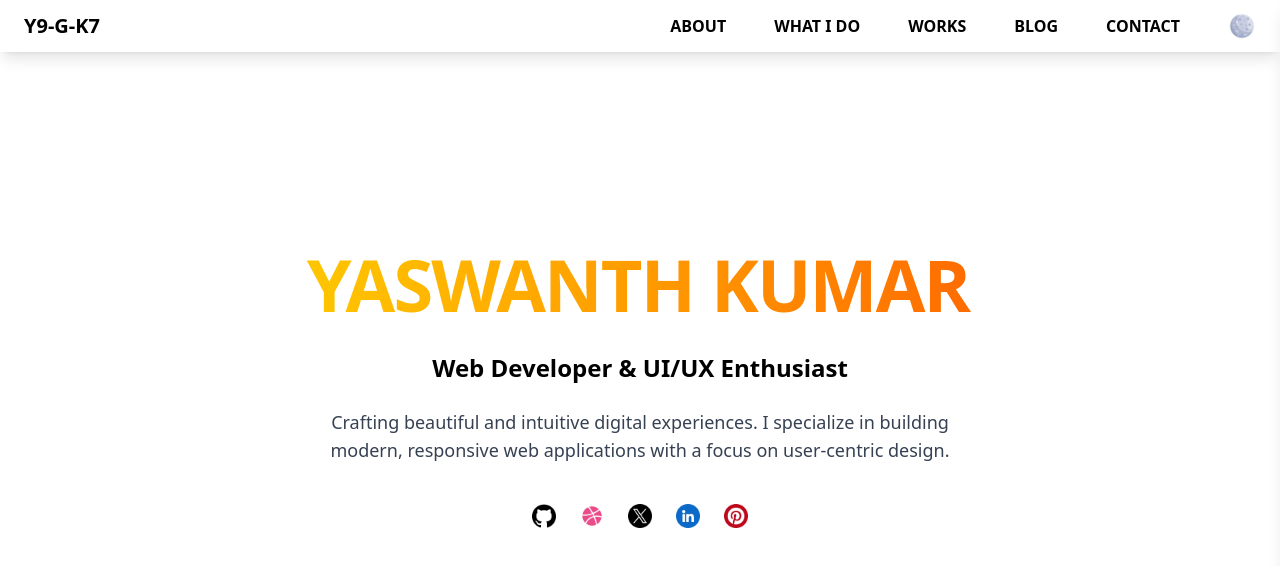
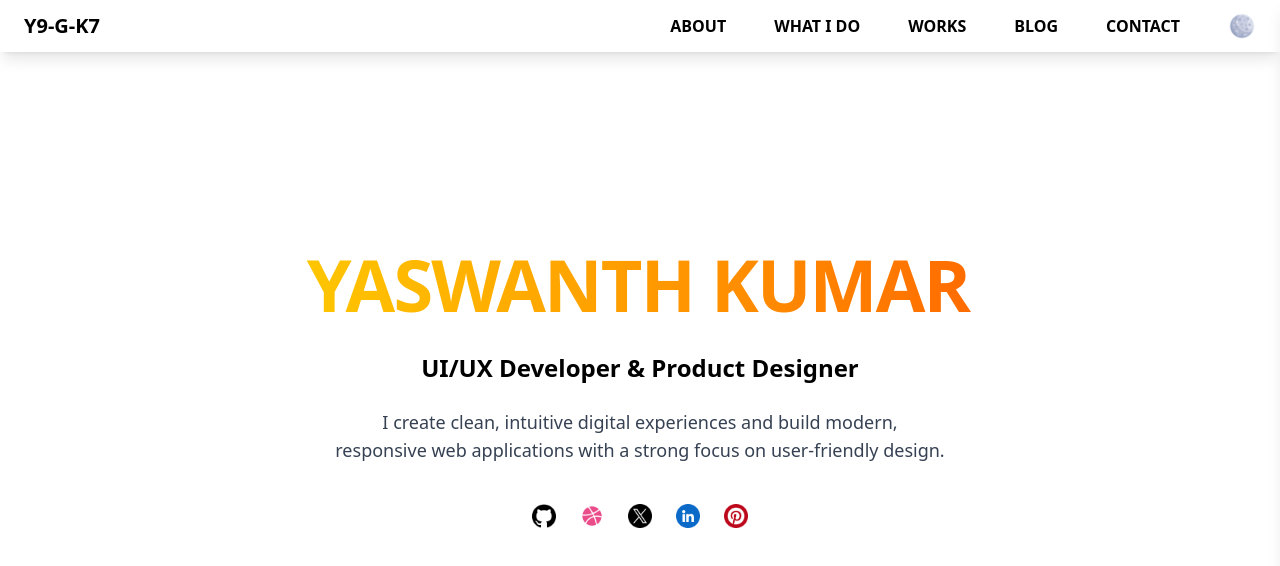
Before and after one commit to yash-b6k/My_portfoy, a React (Vite) app: page / in a window 1280 px wide. Shown: the top 566 px of the page. Built offline with nearby package versions, Linux system fonts and the light colour scheme.

Commit message:
changes at Homepage

```diff
--- a/src/pages/Home.jsx
+++ b/src/pages/Home.jsx
@@ -17,7 +17,7 @@ export default function Home({ theme }) {
 
   useEffect(() => {
     let revealedIndex = 0;
-    const totalDuration = 3000;
+    const totalDuration = 4000;
     const revealInterval = totalDuration / nameToDisplay.length;
 
     const scrambleIntervalId = setInterval(() => {
@@ -71,16 +71,14 @@ export default function Home({ theme }) {
             theme === "dark" ? "text-white" : "text-black"
           }`}
         >
-          Web Developer & UI/UX Enthusiast
+          UI/UX Developer & Product Designer
         </p>
         <p
           className={`mt-6 max-w-2xl mx-auto text-base md:text-lg  ${
             theme === "dark" ? "text-gray-300" : "text-gray-700"
           }`}
         >
-          Crafting beautiful and intuitive digital experiences. I specialize in
-          building modern, responsive web applications with a focus on
-          user-centric design.
+          I create clean, intuitive digital experiences and build modern,<br/> responsive web applications with a strong focus on user-friendly design.
         </p>
 
         {/* Social media icons */}
@@ -125,7 +123,7 @@ export default function Home({ theme }) {
 
           {/* LinkedIn */}
           <a
-            href="https://www.linkedin.com/in/ricky2000/"
+            href="https://www.linkedin.com/in/yaswanthkumarg/"
             target="_blank"
             rel="noopener noreferrer"
             className="transition-transform hover:scale-120"
@@ -135,7 +133,7 @@ export default function Home({ theme }) {
 
           {/* Pinterest */}
           <a
-            href="https://in.pinterest.com/yashrajb6k/"
+            href="https://pin.it/5bDyEtE7J"
             target="_blank"
             rel="noopener noreferrer"
             className="transition-transform hover:scale-120"
```
